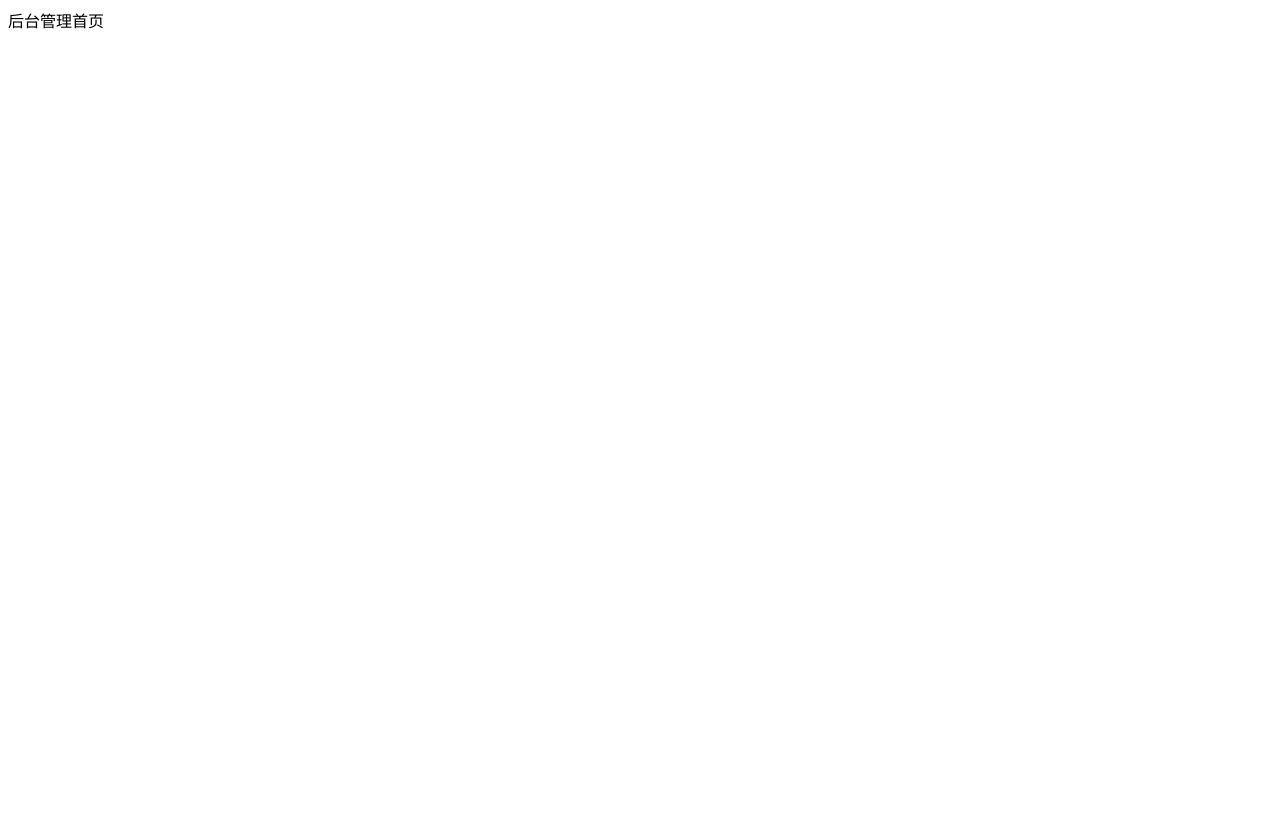
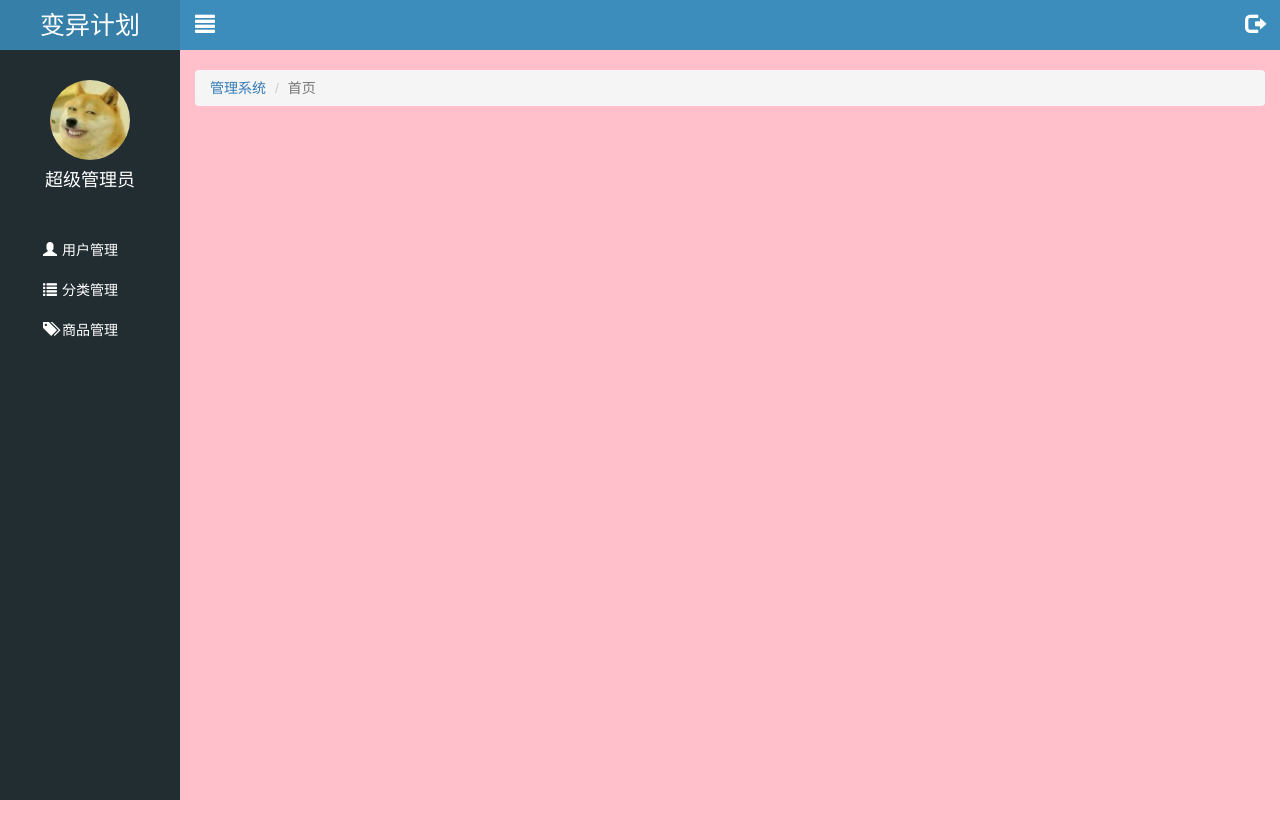
Before and after one commit to 790573490/letao, a website: page public/back/index.html in a window 1280 px wide. Before the commit the page ends 800 px from the top, so only its background shows below. Drawn offline with Linux system fonts and the light colour scheme.

Commit message:
首页静态公共部分完成

```diff
--- a/public/back/css/common.css
+++ b/public/back/css/common.css
@@ -1,5 +1,18 @@
 .body_bg{
     background-color: #222D32;
+}
+
+ul{
+    list-style: none;
+    margin: 0;
+    padding: 0;
+}
+a,
+a:link,
+a:visited,
+a:hover,
+a:active{
+    text-decoration: none;
 }
 
 .panel .panel-title{
@@ -12,3 +25,96 @@
 .mt_150{
     margin-top: 150px;
 }
+.mt_20{
+    margin-top:20px;
+}
+
+
+/*侧边栏*/
+.lt_aside{
+    width: 180px;
+    height: 100%;
+    position: fixed;
+    left: 0;
+    top: 0;
+    background-color: #222D32;
+    z-index: 998;
+}
+
+.lt_aside .brand{
+    height: 50px;
+    width: 100%;
+    line-height: 50px;
+    text-align: center;
+    font-size: 25px;
+    background-color: #367FA9;
+}
+.lt_aside .brand a{
+    color:#fff;
+}
+.lt_aside .user{
+    padding-top:30px;
+    height: 180px;
+}
+.lt_aside .user img{
+    width: 80px;
+    bottom: 80px;
+    border-radius: 50%;
+    display: block;
+    margin: 0 auto;
+}
+.lt_aside .user p{
+    height: 40px;
+    line-height: 40px;
+    font-size: 18px;
+    color: #fff;
+    text-align: center;
+}
+
+.lt_aside .nav a{
+    display: block;
+    width: 100%;
+    height: 40px;
+    line-height: 40px;
+    color: #FFFFFF;
+    padding-left: 40px;
+    border-left:3px solid transparent;
+}
+.lt_aside .nav a span{
+    padding-left: 5px;
+}
+.lt_aside .nav .child a{
+    padding-left: 60px;
+}
+
+.lt_aside .nav a.current{
+    background-color: #1D1F21;
+    border-left:3px solid #069;
+}
+
+
+.lt_main{
+    height: 1000px;
+    padding-left: 180px;
+    background-color: pink;
+    padding-top: 50px;
+
+}
+
+.lt_topbar{
+    width: 100%;
+    height: 50px;
+    background-color: #3C8DBC;
+    position: fixed;
+    left: 0;
+    top: 0;
+    padding-left: 180px;
+}
+.lt_topbar a{
+    width: 50px;
+    height: 50px;
+    line-height: 50px;
+    text-align: center;
+    color: #fff;
+    font-size: 20px;
+}
--- a/public/back/index.html
+++ b/public/back/index.html
@@ -6,9 +6,69 @@
     <meta http-equiv="X-UA-Compatible" content="IE=edge">
     <meta name="viewport" content="width=device-width, initial-scale=1.0, user-scalable=0">
     <title>Title</title>
+    <link rel="stylesheet" href="./lib/bootstrap/css/bootstrap.css">
+    <link rel="stylesheet" href="./lib/bootstrap-validator/css/bootstrapValidator.min.css">
+    <link rel="stylesheet" href="./lib/nprogress/nprogress.css">
+    <link rel="stylesheet" href="./css/common.css">
+
 </head>
 <body>
-后台管理首页
+<!--左侧侧边栏-->
+<div class="lt_aside">
+    <!--标题-->
+    <div class="brand">
+        <a href="#">变异计划</a>
+    </div>
+    <!--用户信息-->
+    <div class="user">
+        <img src="./images/02.jpg" alt="">
+        <p>超级管理员</p>
+    </div>
+    <!--导航-->
+    <div class="nav">
+        <ul>
+            <li><a href="user.html"><i class="glyphicon glyphicon-user"></i><span>用户管理</span></a></li>
+            <li>
+                <a href="javascript:;"><i class="glyphicon glyphicon-list"></i><span>分类管理</span></a>
+                <div class="child" style="display: none">
+                    <a href="first.html">一级分类</a>
+                    <a href="second.html">二级分类</a>
+                </div>
+            </li>
+            <li><a href="product.html"><i class="glyphicon glyphicon-tags"></i><span>商品管理</span></a></li>
+        </ul>
+    </div>
+</div>
 
+<!--右侧主体部分-->
+<div class="lt_main">
+
+    <!--头部 topbar-->
+    <div class="lt_topbar">
+        <a href="#" class="pull-left icon_menu"><i class="glyphicon glyphicon-align-justify"></i></a>
+        <a href="#" class="pull-right icon_logout"><i class="glyphicon glyphicon-log-out"></i></a>
+    </div>
+
+    <!--流式布局容器 contaniner-fiuid-->
+    <div class="container-fluid">
+
+        <!--路径导航-->
+        <ol class="breadcrumb mt_20">
+            <li><a href="index.html">管理系统</a></li>
+            <li class="active">首页</li>
+        </ol>
+    </div>
+
+
+</div>
+
+
+
+<script src="./lib/jquery/jquery.min.js"></script>
+<script src="./lib/bootstrap/js/bootstrap.min.js"></script>
+<script src="./lib/bootstrap-validator/js/bootstrapValidator.min.js"></script>
+<script src="./lib/nprogress/nprogress.js"></script>
+<script src="./js/common.js"></script>
+<script src="./js/index.js"></script>
 </body>
 </html>
```
Also changed, not shown: public/back/images/02.jpg (added), public/back/images/default.png (added), public/back/images/none.png (added), public/back/js/index.js (added).
